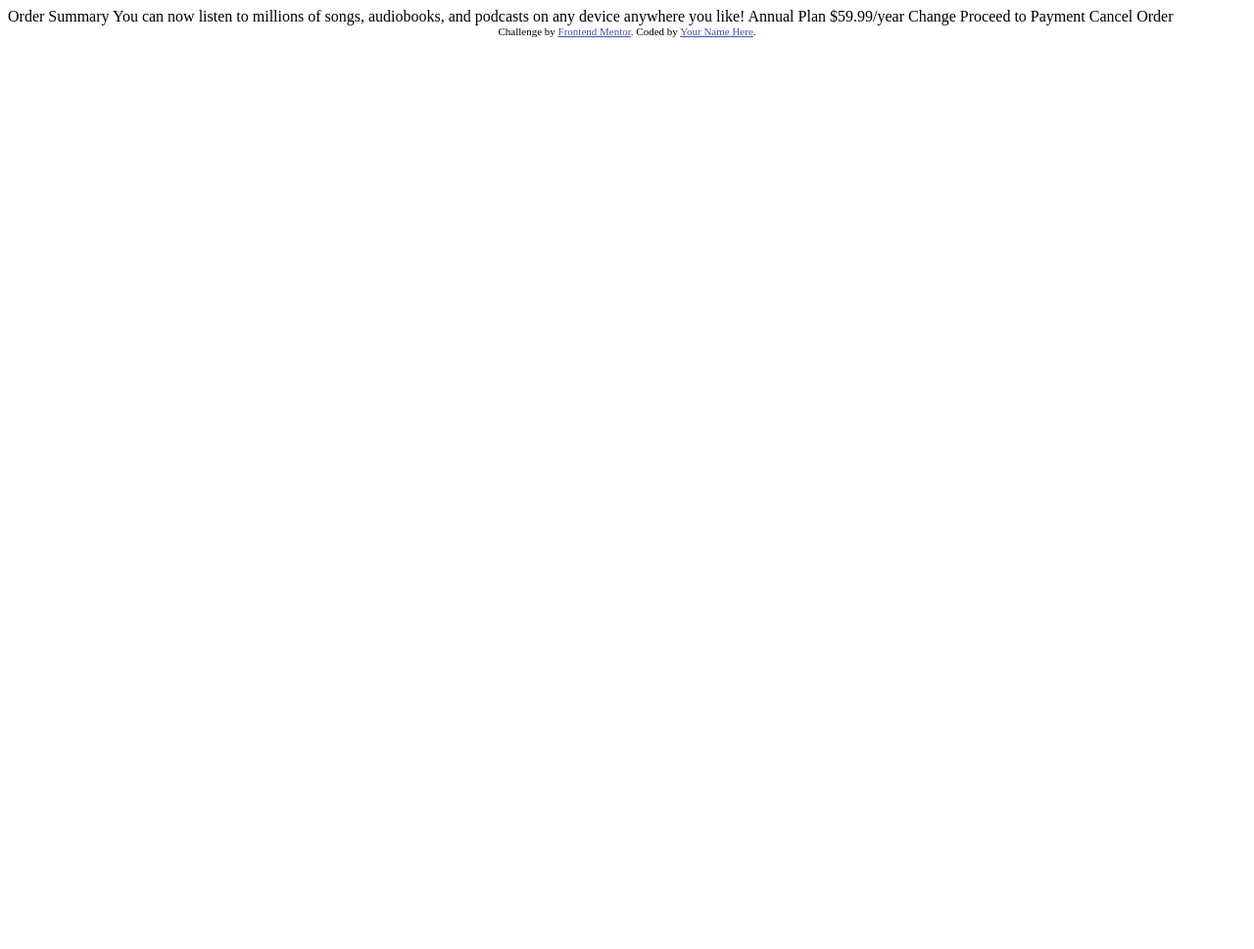
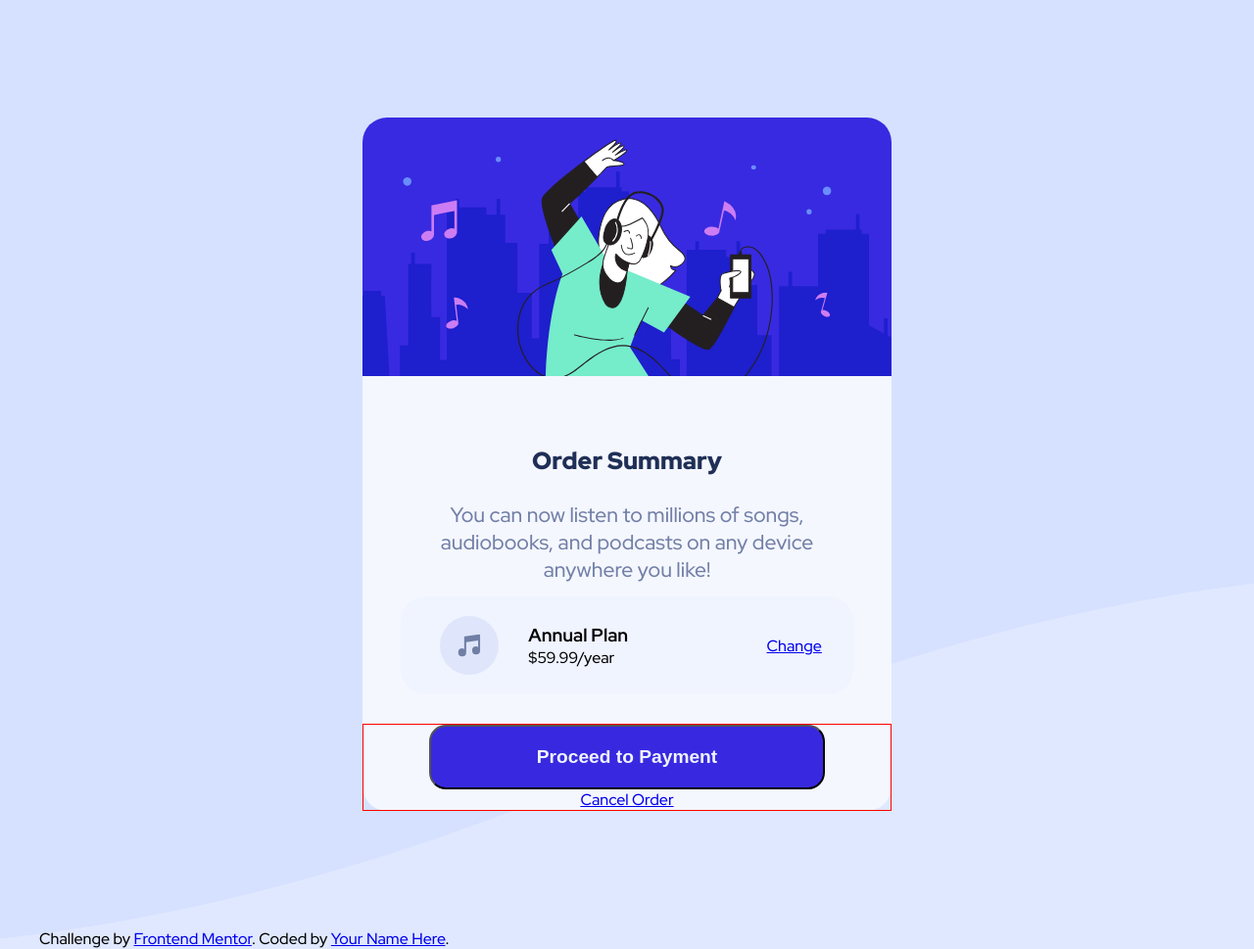
Before and after one commit to FabioFelipeSantos/FrontendMentor, a plain HTML site: page 01-order-summary-component-main/index.html in a window 1280 px wide. Shown: the whole page at 98% size. Before the commit the page ends 800 px from the top, so only its background shows below. Drawn offline with Linux system fonts and the light colour scheme.

Commit message:
start of the project

```diff
--- a/01-order-summary-component-main/index.html
+++ b/01-order-summary-component-main/index.html
@@ -1,37 +1,61 @@
 <!DOCTYPE html>
 <html lang="en">
-<head>
-  <meta charset="UTF-8">
-  <meta name="viewport" content="width=device-width, initial-scale=1.0"> <!-- displays site properly based on user's device -->
+  <head>
+    <meta charset="UTF-8" />
+    <meta
+      name="viewport"
+      content="width=device-width, initial-scale=1.0" />
+    <!-- displays site properly based on user's device -->
 
-  <link rel="icon" type="image/png" sizes="32x32" href="./images/favicon-32x32.png">
+    <link
+      rel="icon"
+      type="image/png"
+      sizes="32x32"
+      href="./images/favicon-32x32.png" />
 
-  <title>Frontend Mentor | Order summary card</title>
+    <title>Frontend Mentor | Order summary card</title>
+    <link
+      rel="stylesheet"
+      href="style.css" />
+  </head>
+  <body>
+    <main>
+      <header>
+        <img
+          src="./images/illustration-hero.svg"
+          alt="A man with long hair listen to music and having a great moment." />
+      </header>
+      <section class="infoOrder">
+        <h2>Order Summary</h2>
+        <p>
+          You can now listen to millions of songs, audiobooks, and podcasts on any device anywhere you like!
+        </p>
+      </section>
+      <section class="price">
+        <div class="icon_Price">
+          <img
+            src="./images/icon-music.svg"
+            alt="A musical note draw with light background." />
+          <div class="iconAndPrice">
+            <h3>Annual Plan</h3>
+            <p>$59.99/year</p>
+          </div>
+        </div>
+        <a href="#">Change</a>
+      </section>
+      <section class="button">
+        <button>Proceed to Payment</button>
+        <a href="#">Cancel Order</a>
+      </section>
+    </main>
 
-  <!-- Feel free to remove these styles or customise in your own stylesheet 👍 -->
-  <style>
-    .attribution { font-size: 11px; text-align: center; }
-    .attribution a { color: hsl(228, 45%, 44%); }
-  </style>
-</head>
-<body>
-
-  Order Summary
-
-  You can now listen to millions of songs, audiobooks, and podcasts on any
-  device anywhere you like!
-
-  Annual Plan
-  $59.99/year
-
-  Change
-
-  Proceed to Payment
-  Cancel Order
-
-  <div class="attribution">
-    Challenge by <a href="https://www.frontendmentor.io?ref=challenge" target="_blank">Frontend Mentor</a>.
-    Coded by <a href="#">Your Name Here</a>.
-  </div>
-</body>
+    <footer class="attribution">
+      Challenge by
+      <a
+        href="https://www.frontendmentor.io?ref=challenge"
+        target="_blank"
+        >Frontend Mentor</a
+      >. Coded by <a href="#">Your Name Here</a>.
+    </footer>
+  </body>
 </html>
--- /dev/null
+++ b/01-order-summary-component-main/style.sass
@@ -0,0 +1,78 @@
+@use "sass:math"
+
+@import url('https://fonts.googleapis.com/css2?family=Red+Hat+Display:ital,wght@0,300..900;1,300..900&display=swap')
+
+@function cRem($size)
+  @return math.div($size, 16) * 1rem
+
+*
+  margin: 0
+
+body
+  background: hsl(225, 100%, 94%) url(./images/pattern-background-desktop.svg) no-repeat center
+  background-size: cover
+  font-family: "Red Hat Display", sans-serif
+  font-weight: 500
+  margin: 0 cRem(40)
+
+main
+  background-color: hsl(225, 100%, 98%)
+  margin: cRem(120) auto
+  max-width: cRem(540)
+  border-radius: cRem(25)
+  header
+    width: 100%
+    //border: 1px solid red
+    img
+      width: 100%
+      //height: 100%
+      margin: auto
+      border-top-left-radius: cRem(25)
+      border-top-right-radius: cRem(25)
+  .infoOrder
+    padding: cRem(65) 0 0
+    text-align: center
+    h2
+      padding-bottom: cRem(24)
+      font-size: 1.55rem
+      font-weight: 900
+      color: hsl(223, 47%, 23%)
+    p
+      margin: 0 3.4rem cRem(14)
+      text-align: center
+      font-size: 1.32rem
+      color: hsl(224, 23%, 55%)
+
+.price
+  margin: cRem(6) auto 0
+  padding: cRem(20) 0 cRem(20) cRem(40)
+  display: grid
+  grid-template-columns: 2.5fr 1fr
+  align-items: center
+  justify-items: center
+  max-width: cRem(422)
+  background-color: hsl(225, 100%, 97%)
+  border-radius: cRem(25)
+  .icon_Price
+    width: 100%
+    display: flex
+    align-items: center
+    //justify-content: space-between
+    gap: 30px
+    img
+      width: 20%
+
+.button
+  margin-top: cRem(30)
+  display: flex
+  flex-flow: column
+  align-items: center
+  border: 1px solid red
+  button
+    width: 75%
+    background-color: hsl(245, 75%, 52%)
+    border-radius: cRem(17)
+    padding: cRem(20) 0
+    color: hsl(225, 100%, 97%)
+    font-size: 1.2rem
+    font-weight: 700
```
Also changed, not shown: 01-order-summary-component-main/style.css (added), 2 other files.
